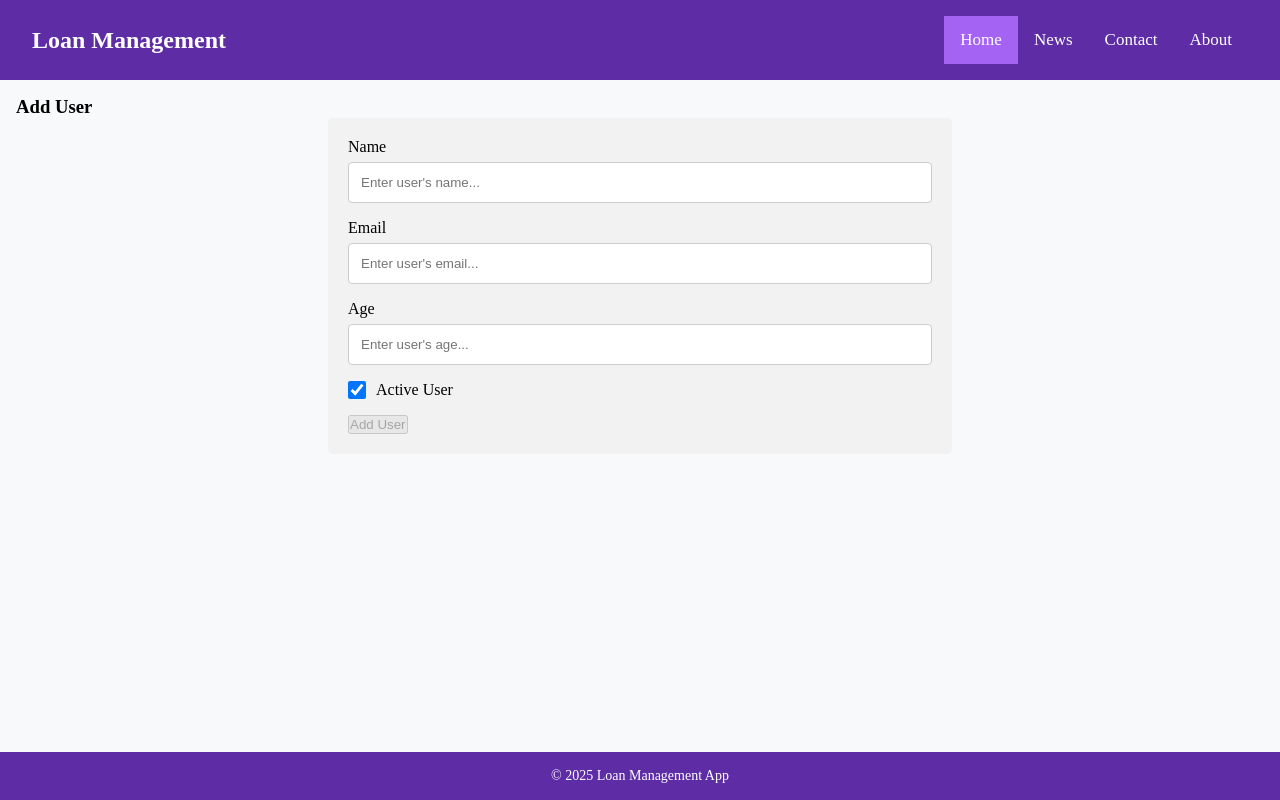
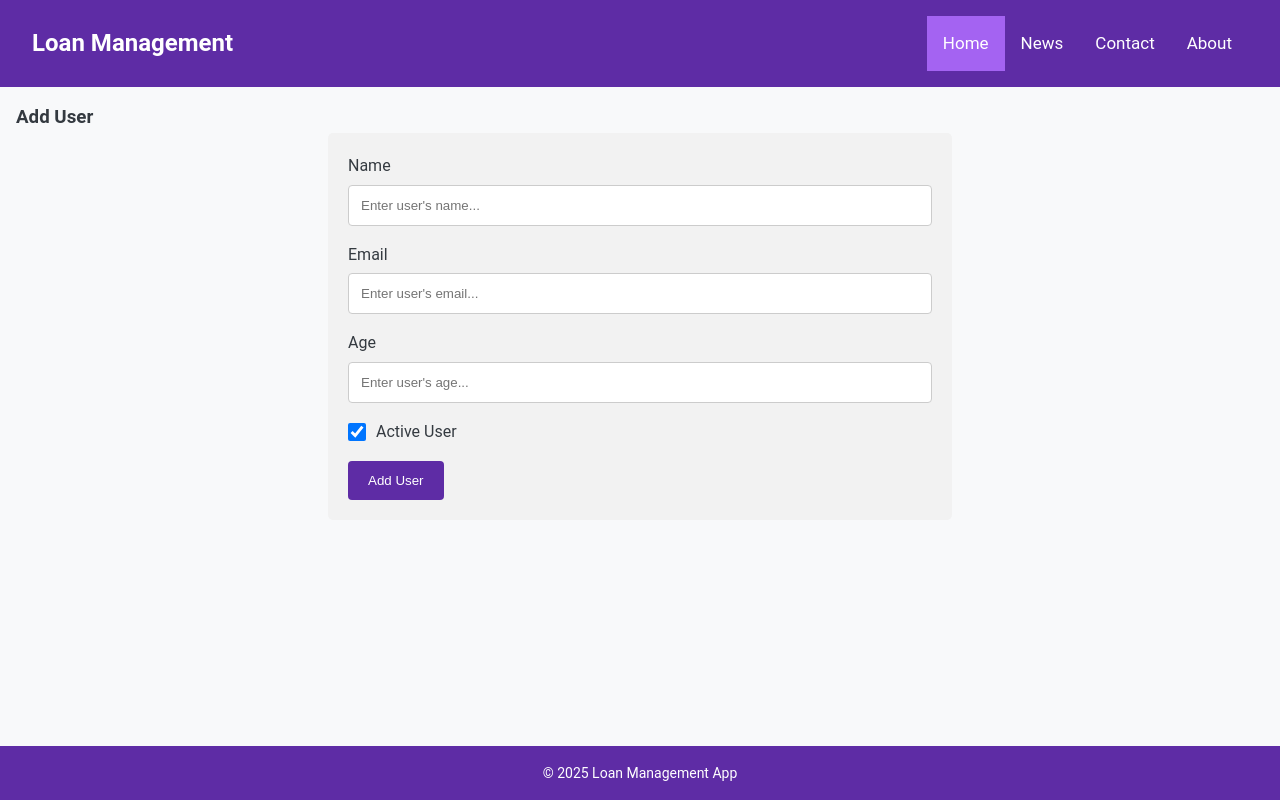
Before and after one commit to LuxyKolink/loan-test, an Angular app: page /add-user in a window 1280 px wide. Built offline with nearby package versions, Linux system fonts and the light colour scheme.

Commit message:
estilo de botón submit añadido

```diff
--- a/angular.json
+++ b/angular.json
@@ -92,5 +92,8 @@
         }
       }
     }
+  },
+  "cli": {
+    "analytics": false
   }
 }
--- a/src/app/pages/add-user/add-user.component.css
+++ b/src/app/pages/add-user/add-user.component.css
@@ -30,6 +30,19 @@ input[type=text], input[type=email], input[type=number], select, textarea {
   margin-bottom: 10px;
 }
 
+input[type=submit] {
+  background-color: var(--deep-purple);
+  color: white;
+  padding: 12px 20px;
+  border: none;
+  border-radius: 4px;
+  cursor: pointer;
+}
+
+input[type=submit]:hover {
+  background-color: var(--medium-purple);
+}
+
 .container {
   border-radius: 5px;
   background-color: #f2f2f2;
--- a/src/styles.css
+++ b/src/styles.css
@@ -17,13 +17,14 @@
   padding: 0;
 }
 
-/* body {
+body {
   font-family: 'Roboto', 'Segoe UI', Tahoma, Geneva, Verdana, sans-serif;
   background-color: var(--gray-100);
   color: var(--gray-800);
   line-height: 1.6;
 }
 
+/*
 h1, h2, h3, h4, h5, h6 {
   margin-bottom: 0.5rem;
   font-weight: 500;
```
